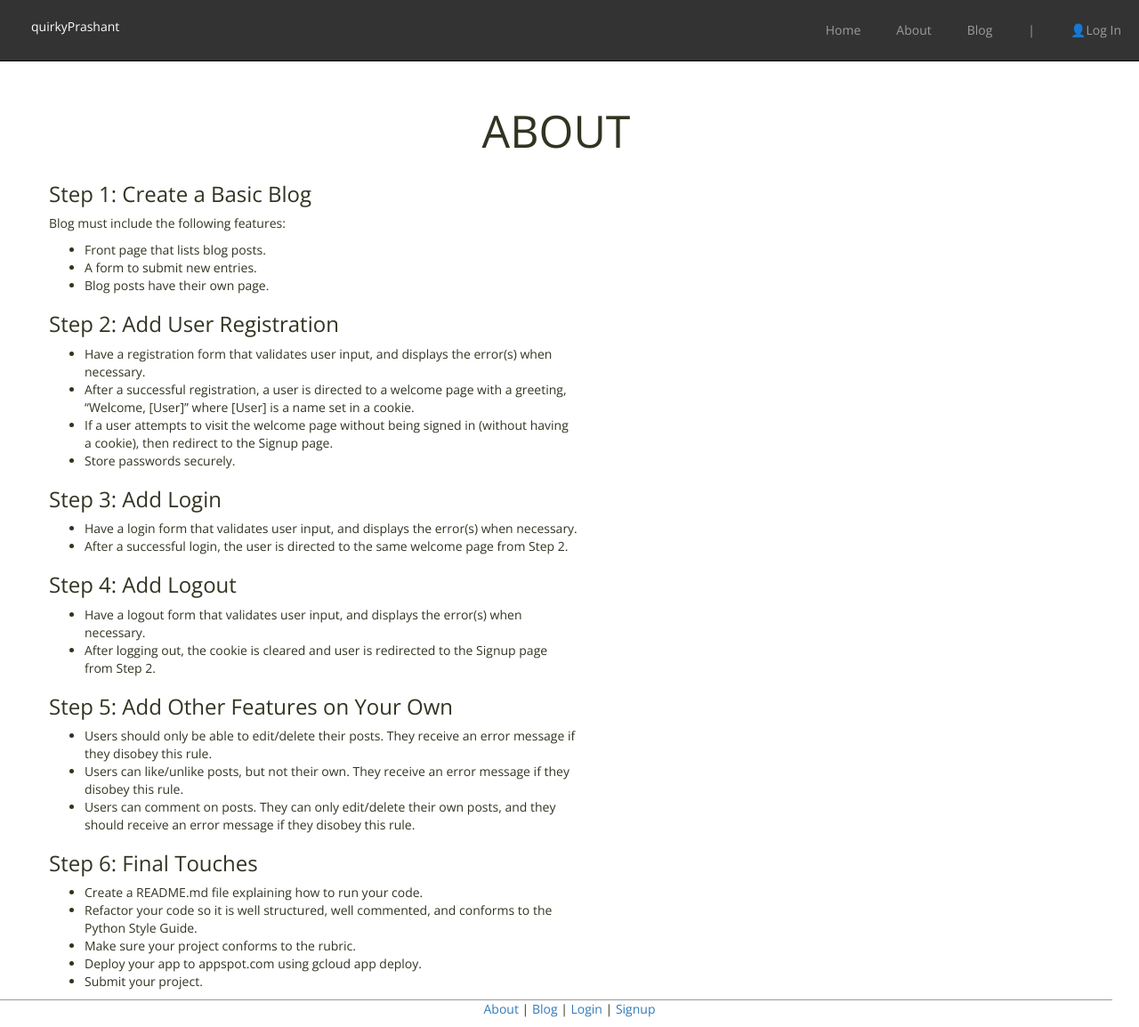
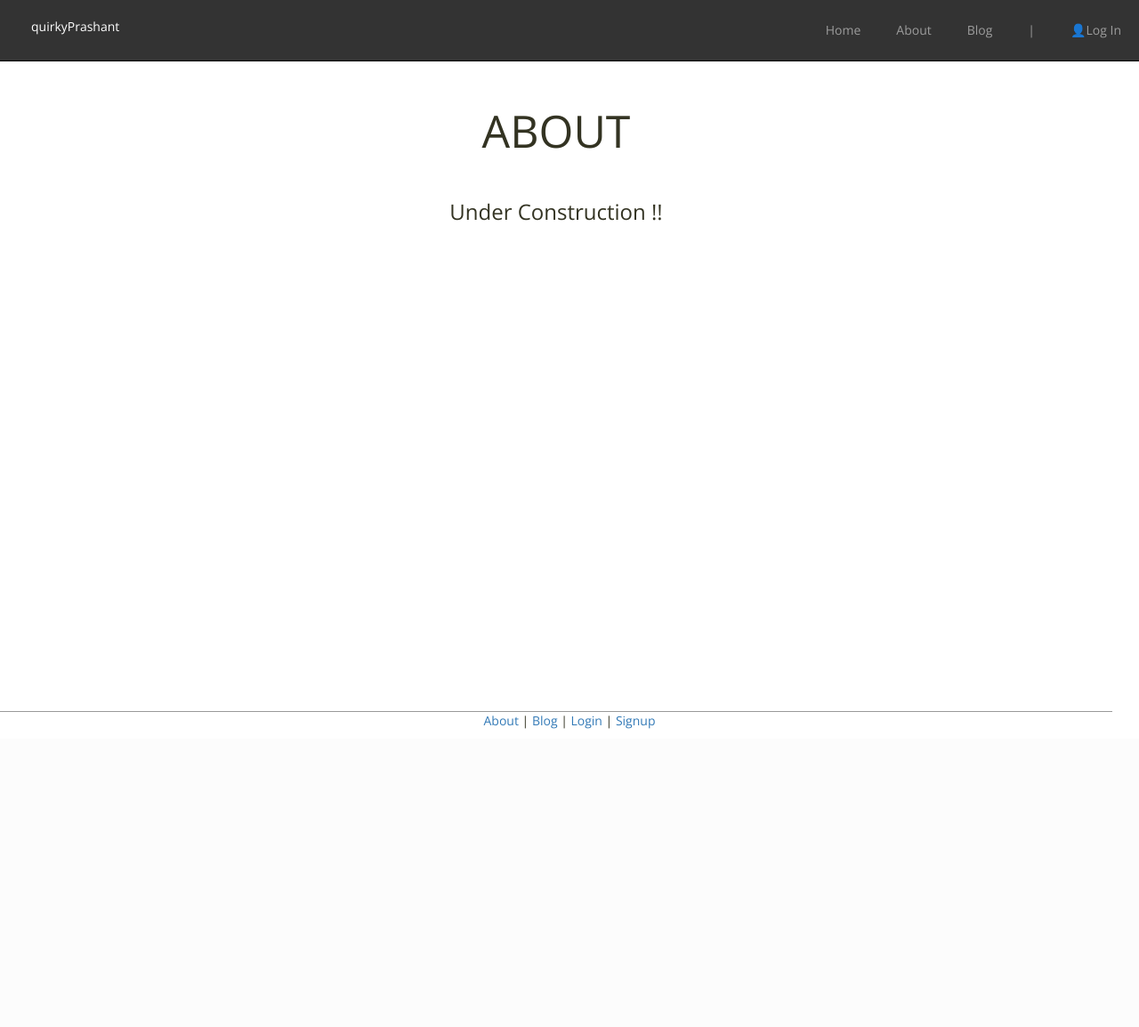
Before and after one commit to prashant-khatiwada/udacity-fswdn-multi_user_blog, a Python web app: template templates/about.html in a window 1280 px wide. Shown: the whole page at 89% size. After the commit the page ends 819 px from the top, so only its background shows below. Run offline with Jinja, Linux system fonts and the light colour scheme; the template is opened without the code that fills it: most values are stand-ins (such as "Sample title", 1, 10 or a date in 2020); some libraries are stand-ins or nearby versions.

```diff
--- a/css/style.css
+++ b/css/style.css
@@ -86,14 +86,6 @@ input[type=submit] {
     margin-top: 20px;
 }
 
-#blog_btns {
-    text-align: right;
-    padding-right: 24px;
-    padding-left: 24px;
-    padding-top: 8px;
-    padding-bottom: 8px;
-}
-
 /*Post Page*/
 .post-heading {
     position: relative;
@@ -128,13 +120,22 @@ input[type=submit] {
     margin-top: 5px;
     text-align: left;
 }
-#post_btns{
-    text-align: right;
+
+.delete-btns{
+    margin: auto;
+    max-width: 150px;
+
+
+}
+
+.btns_right_float{
+    float: right;
 }
 
 .center{
     margin: auto;
     width: 50%;
+
 }
 
 /*Footer*/
--- a/templates/about.html
+++ b/templates/about.html
@@ -7,53 +7,11 @@
 	<div class="col-md-12">
 		<h1>About</h1>
 	</div>
-	<div class="col-md-12 about center">
-		<h3>Step 1: Create a Basic Blog</h3>
-		<p> Blog must include the following features:
-			<ul>
-				<li>Front page that lists blog posts.</li>
-				<li>A form to submit new entries.
-				</li>
-				<li>Blog posts have their own page.
-				</li>
-			</ul>
-		</p>
+	<div class="col-md-12">
+		<br>
+		<h3 class="text-center"> Under Construction !!</h3>
+	</div>
 
-		<h3>Step 2: Add User Registration</h3>
-		<ul>
-			<li>Have a registration form that validates user input, and displays the error(s) when necessary.</li>
-			<li>After a successful registration, a user is directed to a welcome page with a greeting, “Welcome, [User]” where [User] is a name set in a cookie.
-			</li>
-			<li>If a user attempts to visit the welcome page without being signed in (without having a cookie), then redirect to the Signup page.
-			</li>
-			<li>Store passwords securely.</li>
-		</ul>
-		<h3>Step 3: Add Login</h3>
-		<ul>
-			<li>Have a login form that validates user input, and displays the error(s) when necessary.</li>
-			<li>After a successful login, the user is directed to the same welcome page from Step 2.</li>
-		</ul>
-
-		<h3>Step 4: Add Logout</h3>
-		<ul>
-			<li>Have a logout form that validates user input, and displays the error(s) when necessary.</li>
-			<li>After logging out, the cookie is cleared and user is redirected to the Signup page from Step 2.</li>
-		</ul>
-		<h3>Step 5: Add Other Features on Your Own</h3>
-		<ul>
-			<li>Users should only be able to edit/delete their posts. They receive an error message if they disobey this rule.</li>
-			<li>Users can like/unlike posts, but not their own. They receive an error message if they disobey this rule.</li>
-			<li>Users can comment on posts. They can only edit/delete their own posts, and they should receive an error message if they disobey this rule.</li>
-		</ul>
-		<h3>Step 6: Final Touches</h3>
-		<ul>
-			<li>Create a README.md file explaining how to run your code.</li>
-			<li>Refactor your code so it is well structured, well commented, and conforms to the Python Style Guide.</li>
-			<li>Make sure your project conforms to the rubric.</li>
-			<li>Deploy your app to appspot.com using gcloud app deploy.</li>
-			<li>Submit your project.</li>
-		</ul>
-	</div>
 </div>
 
 
--- a/templates/base.html
+++ b/templates/base.html
@@ -6,6 +6,12 @@
 <link rel="stylesheet" href="/css/bootstrap.css">
 <link rel="stylesheet" href="/css/style.css">
 <link href="https://fonts.googleapis.com/css?family=Open+Sans:300,400" rel="stylesheet">
+<!-- Main Quill library -->
+<script src="//cdn.quilljs.com/1.2.4/quill.js"></script>
+<script src="//cdn.quilljs.com/1.2.4/quill.min.js"></script>
+<!-- Theme included stylesheets -->
+<link href="//cdn.quilljs.com/1.2.4/quill.snow.css" rel="stylesheet">
+<link href="//cdn.quilljs.com/1.2.4/quill.bubble.css" rel="stylesheet">
 <link rel="stylesheet" href="/css/responsive.css">
 <script src="/js/jquery-3.2.1.min.js"></script>
 <script src="/js/bootstrap.min.js"></script>
--- a/templates/blog.html
+++ b/templates/blog.html
@@ -6,7 +6,7 @@
 	<h1>Blog</h1>
 	</div>
 	<div class="col-md-12" id="blog_btns">
-	 <a  type="button" class="btn btn-default float-right" href="/blog/newpost">New Post</a>
+	 <a  type="button" class="btn btn-default btns_right_float" href="/blog/newpost">New Post</a>
 	 </div>
 </div>
   {% for p in posts %}
--- a/templates/front.html
+++ b/templates/front.html
@@ -5,7 +5,8 @@
 	<h1> Welcome {{username}} </h1>
 </div>
 <div>
-	<p class="text-center">.</p>
+	<br>
+	<br>
 	<h4 class="text-center"> Current Project </h4>
 	<h4 class="text-center"> - Multi User Blog -</h4>
 </div>
--- a/templates/permalink.html
+++ b/templates/permalink.html
@@ -4,7 +4,7 @@
 <div class="col-md-12" >
 	<div class="btn-group pull-right" id="post_btns">
 		<a  type="button" method="get" class="btn btn-default" href="/blog/editpost/{{post.key().id()}}">Edit</a>
-		<a  type="button" class="btn btn-danger" href="/blog">Delete</a>
+		<a  type="button" class="btn btn-danger" href="/blog/deletepost/{{post.key().id()}}">Delete</a>
 	</div>
 </div>
 
```
Also changed, not shown: main.py (+33 -33 lines), templates/deletepost.html (added, +24 -0 lines), templates/editpost.html (+23 -18 lines), templates/newpost.html (+28 -17 lines), 1 other file.
